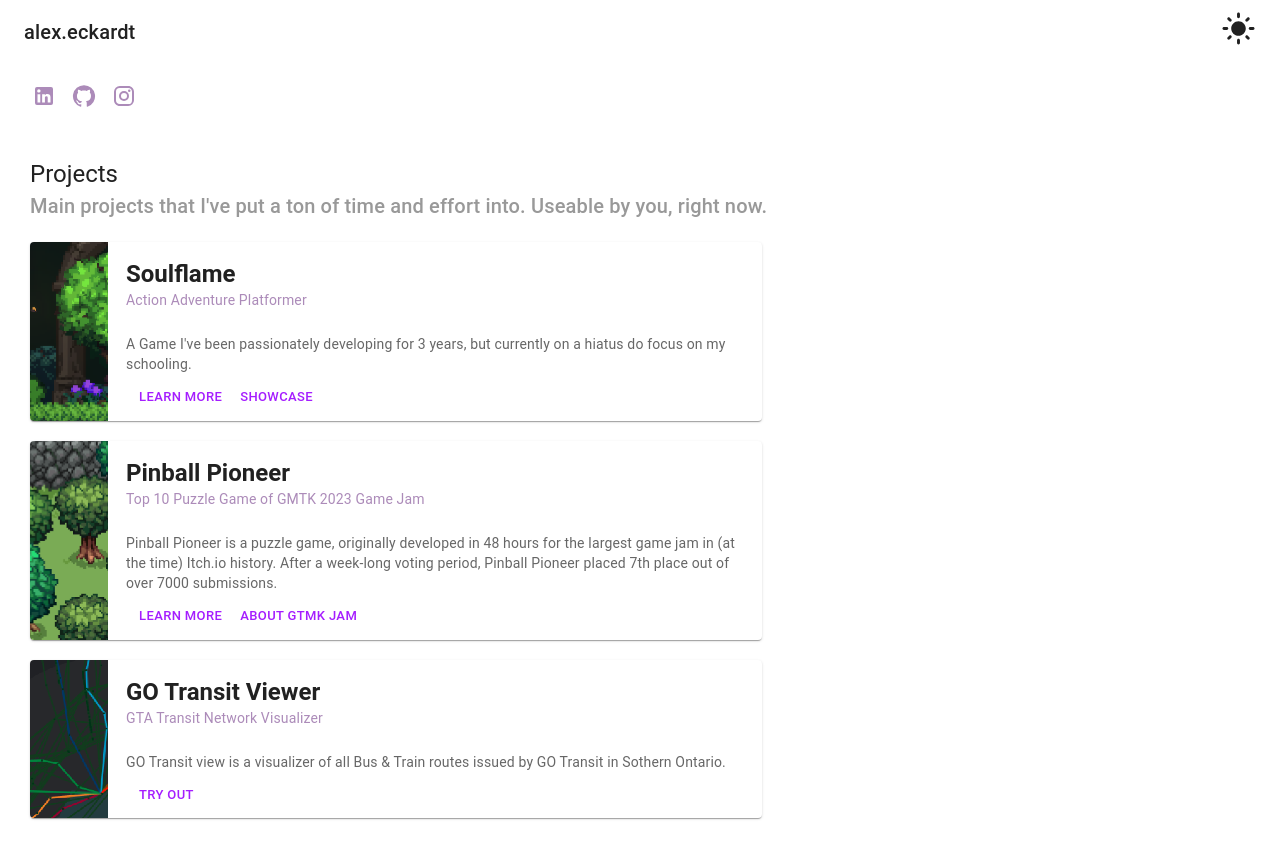
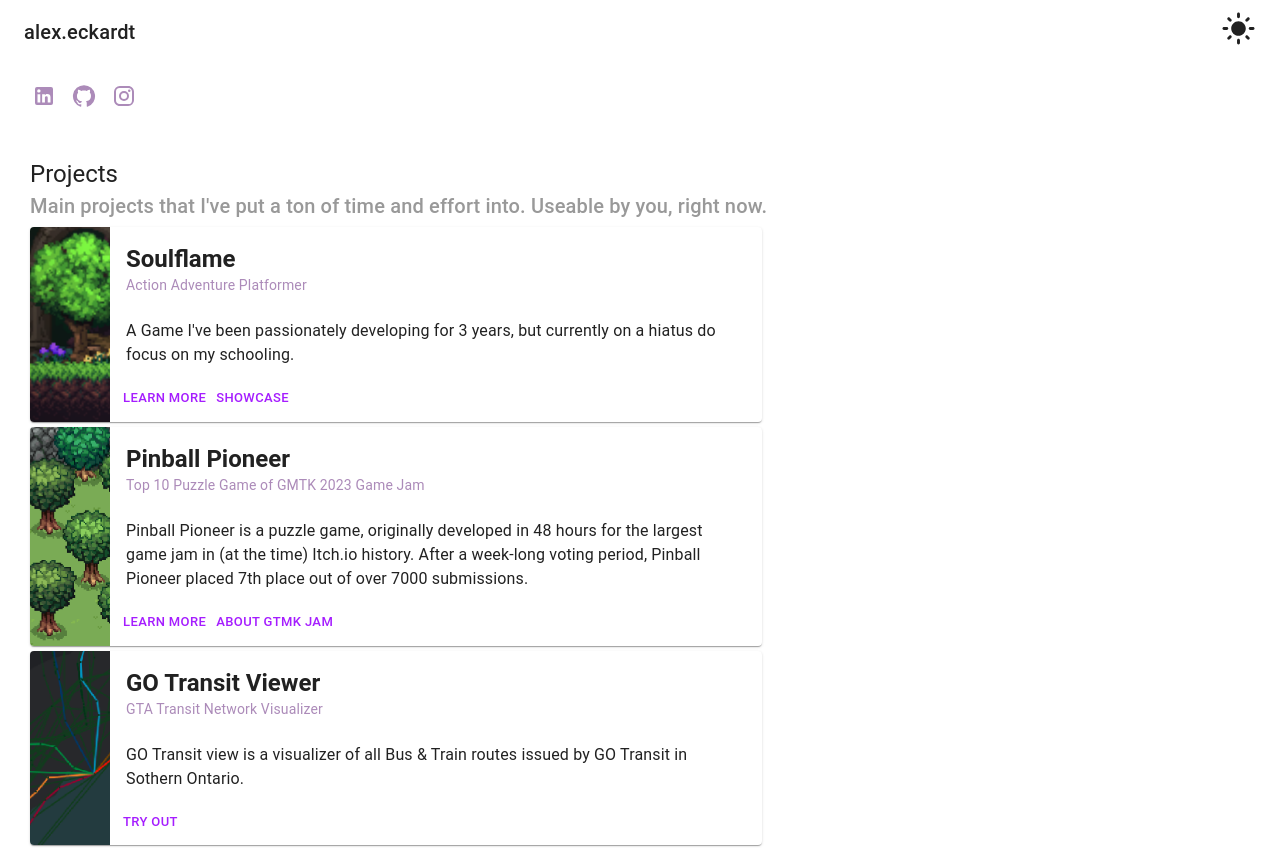
Before and after one commit to alexeckardt/MyWebsite, a React (Create React App) app: page / in a window 1280 px wide. Shown: the top 848 px of the page. Built offline with nearby package versions, Linux system fonts and the light colour scheme.

Commit message:
Something

```diff
--- a/src/Components/MainProjectEmph.tsx
+++ b/src/Components/MainProjectEmph.tsx
@@ -1,7 +1,7 @@
 
-import { Box, Button, Card, CardActions, CardContent, Link, styled, Typography } from '@mui/material';
+import { Box, Button, Card, CardActions, CardContent, CardMedia, Collapse, IconButton, IconButtonProps, Link, styled, Typography, useTheme } from '@mui/material';
 import React, { CSSProperties } from 'react';
-
+import ExpandMoreIcon from '@mui/icons-material/ExpandMore';
 
 type ProjectEmphProps = {
     title: string,
@@ -16,60 +16,53 @@ type ProjectEmphProps = {
     imageY?: number
 };
 
-const ColumnBox = styled(Box)({
-    // display: 'flex',
-    // float: 'left',
-    // flexFlow: 'row nowrap',
-    // height: '100%',
-    // border: '1px solid red'
-});
-
 const CustomLink = styled(Link)(({ theme }) => ({
     color: 'inherit',
     textDecoration: 'none',
     '&:hover': {
-      color: theme.palette.primary.main,
+        color: theme.palette.primary.main,
     },
-  }));
+}));
+
+
+interface ExpandMoreProps extends IconButtonProps {
+    expand: boolean;
+}
+
+const ExpandMore = styled((props: ExpandMoreProps) => {
+    const { expand, ...other } = props;
+    return <IconButton {...other} />;
+})(({ theme, expand }) => ({
+    transform: !expand ? 'rotate(0deg)' : 'rotate(180deg)',
+    marginLeft: 'auto',
+    transition: theme.transitions.create('transform', {
+        duration: theme.transitions.duration.shortest,
+    }),
+}));
+
 
 const MainProjectEmph = (props: ProjectEmphProps) => {
 
-    const imageWidth = '80px'
-    const paddingFromCard = '18px'
+    const [expanded, setExpanded] = React.useState(false);
+    const handleExpandClick = () => {
+        setExpanded(!expanded);
+    };
 
-    const imageX = (props.imageX) ? props.imageX : 0;
-    const imageY = (props.imageY) ? props.imageY : 0;
-
-    const imageLineStyle: CSSProperties = {
-
-        position:'absolute',
-        gridArea: '1 / 1 / 2 / 2',
-        // backgroundColor: 'black',
-        width: imageWidth,
-        height: `calc(100% + 4*${paddingFromCard})`,
-        transform: `translateX(-${paddingFromCard}) translateY(-${paddingFromCard})`,
-
-        overflow: 'hidden',
-        backgroundImage: `url(${props.image})`,
-        backgroundSize: 'cover',
-
-        backgroundPosition: `${imageX}% ${imageY}%`,
-        // WebkitBackgroundSize: '100%'
-        // border: '1px solid red'
-
-    }
+    const imageWidth = '80px';
 
     return (
-        <Card
-        style={{ marginTop: '20px', width: '60%', minWidth: '300px'}}>
+        <Card sx={{ marginTop: '5px', width: '60%', minWidth: '300px' }}>
 
-            <CardContent style={{position: 'relative', display: 'grid', paddingBottom: '0'}}>
-                <ColumnBox style={imageLineStyle}>
-                    {/* <img src={props.image} alt={props.imageAlt} style={{objectFit: 'fill'}}/> */}
-                </ColumnBox>
+            <Box sx={{display: 'flex' }}>
+                <CardMedia
+                    component="img"
+                    sx={{ width: imageWidth }}
+                    image={props.image}
+                    alt="Live from space album cover"
+                />
 
-                <ColumnBox style={{marginLeft: imageWidth}}>
-                    <Box>
+                <Box sx={{ display: 'flex', flexDirection: 'column', width: '100%', paddingRight: '5px' }}>
+                    <CardContent sx={{ flex: '1 0 auto' }}>
                         <Typography variant="h5" fontWeight='bold' component="div">
                             <CustomLink href={props.titlehref} target='_blank' rel="noreferrer">
                                 {props.title}
@@ -80,25 +73,73 @@ const MainProjectEmph = (props: ProjectEmphProps) => {
                         </Typography>
 
                         <br></br>
+                        {props.desc}
 
-                        {/* Body */}
-                        <Typography variant="body2" color="text.secondary" sx={{ width: '100%' }}>
-                            {props.desc}
-                        </Typography>
+                    </CardContent>
+                    <Box sx={{ display: 'flex', alignItems: 'center', pl: 1, pb: 1, width: '100%' }}>
+                        {/* <IconButton aria-label="previous">
+                            {theme.direction === 'rtl' ? <SkipNextIcon /> : <SkipPreviousIcon />}
+                            </IconButton>
+                            <IconButton aria-label="play/pause">
+                            <PlayArrowIcon sx={{ height: 38, width: 38 }} />
+                            </IconButton>
+                            <IconButton aria-label="next">
+                            {theme.direction === 'rtl' ? <SkipPreviousIcon /> : <SkipNextIcon />}
+                            </IconButton> */}
+                        {props.children}
 
-                        <CardActions>
-                            {props.children}
-                        </CardActions>
+                        {/* <ExpandMore
+                        expand={expanded}
+                        onClick={handleExpandClick}
+                        aria-expanded={expanded}
+                        aria-label="show more"
+                        >
+                            <ExpandMoreIcon />
+                        </ExpandMore> */}
                     </Box>
-                </ColumnBox>
+                </Box>
+            </Box>
+        </Card>
 
-                <ColumnBox>
-                {/* Hello. */}
-                </ColumnBox>
+        // <Card
+        // style={{ marginTop: '20px', width: '60%', minWidth: '300px'}}>
 
-            </ CardContent>
+        //     <CardContent style={{position: 'relative', display: 'grid', paddingBottom: '0'}}>
+        //         <ColumnBox style={imageLineStyle}>
+        //             {/* <img src={props.image} alt={props.imageAlt} style={{objectFit: 'fill'}}/> */}
+        //         </ColumnBox>
 
-        </Card>
+        //         <ColumnBox style={{marginLeft: imageWidth}}>
+        //             <Box>
+        //                 <Typography variant="h5" fontWeight='bold' component="div">
+        //                     <CustomLink href={props.titlehref} target='_blank' rel="noreferrer">
+        //                         {props.title}
+        //                     </CustomLink>
+        //                 </Typography>
+        //                 <Typography variant="body2" color="secondary">
+        //                     {props.subheader}
+        //                 </Typography>
+
+        //                 <br></br>
+
+        //                 {/* Body */}
+        //                 <Typography variant="body2" color="text.secondary" sx={{ width: '100%' }}>
+        //                     {props.desc}
+        //                 </Typography>
+
+        //                 <CardActions>
+        //                     {props.children}
+        //                 </CardActions>
+        //             </Box>
+        //         </ColumnBox>
+
+        //         <ColumnBox>
+        //         {/* Hello. */}
+        //         </ColumnBox>
+
+        //     </ CardContent>
+
+        // </Card>
     );
 };
 
```
